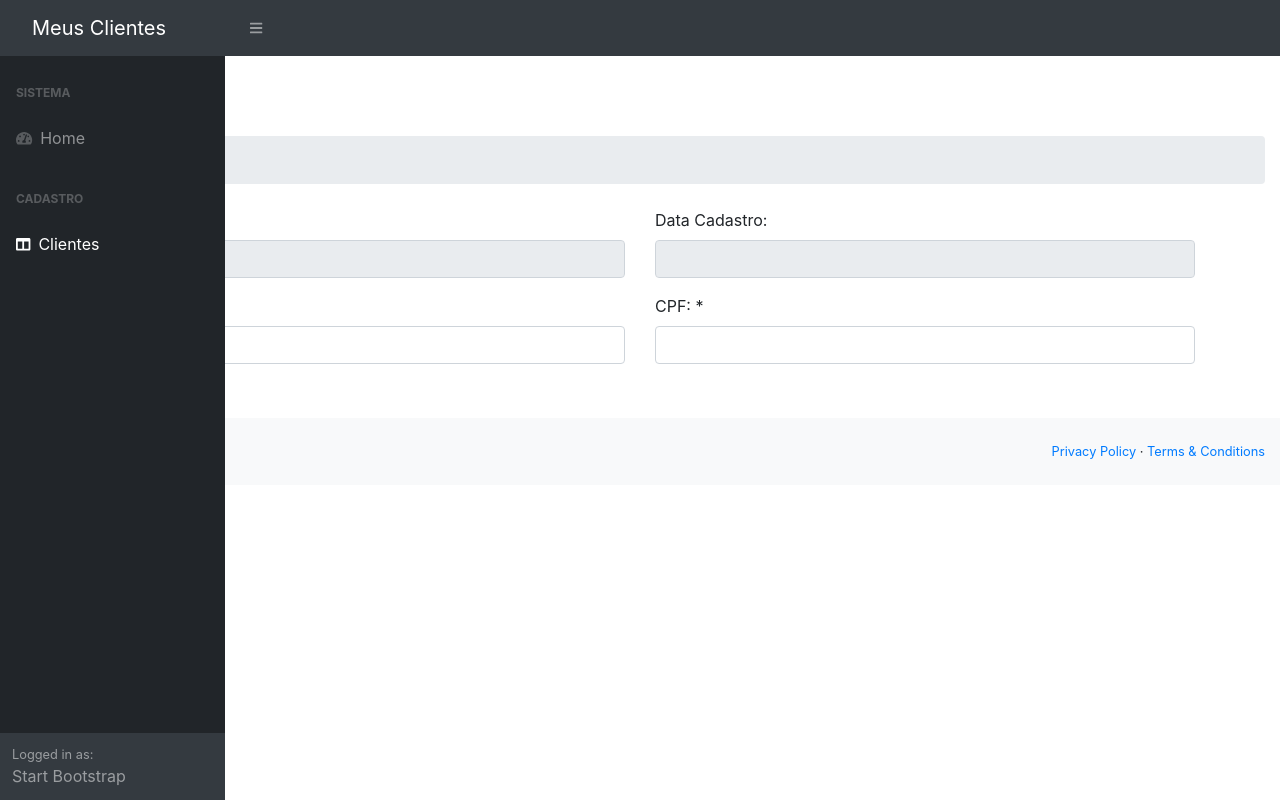
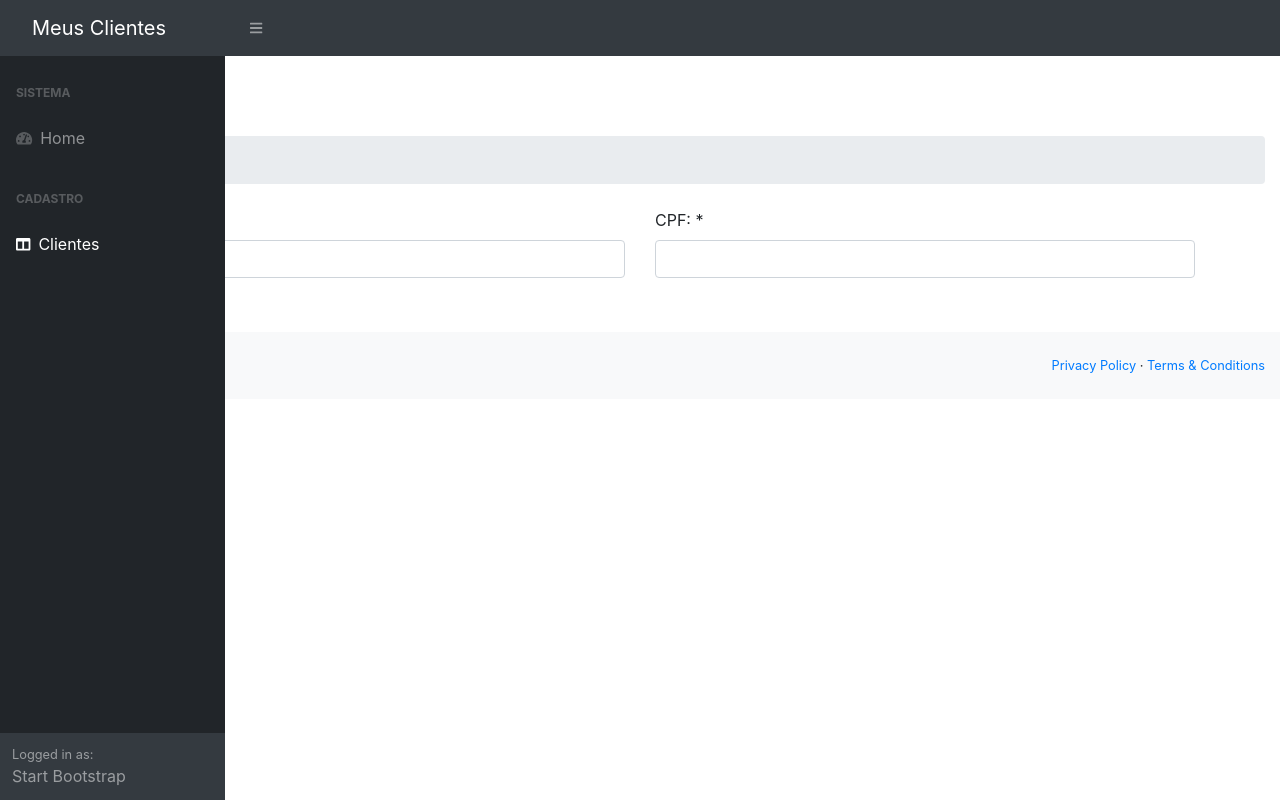
Before and after one commit to alanngeorge1/Springboot---Angular, an Angular app in the folder Frontend - Angular9/clientes-app/: page /clientes-form in a window 1280 px wide. Built offline with nearby package versions, Linux system fonts and the light colour scheme.

Commit message:
Criando alertas

```diff
--- a/Frontend - Angular9/clientes-app/src/app/clientes/clientes-form/clientes-form.component.html
+++ b/Frontend - Angular9/clientes-app/src/app/clientes/clientes-form/clientes-form.component.html
@@ -12,13 +12,13 @@
                     Cliente Salvo com sucesso!
                 </div>
                 <div class="alert alert-danger" role="alert" *ngFor="let erro of errors">
-                    {{ erro  }}
+                    {{ erro}}
                 </div>
             </div>
         </div>
 
-        <div class="row">
-            <div class="col-md-6">
+        <div class="row" *ngIf="cliente.id">
+            <div class="col-md-6" >
                 <div class="form-group">
                     <label>ID:</label>
                     <input type="text" class="form-control" name="id" [ngModel]="cliente.id" disabled="true"/>
--- a/Frontend - Angular9/clientes-app/src/app/clientes/clientes-form/clientes-form.component.ts
+++ b/Frontend - Angular9/clientes-app/src/app/clientes/clientes-form/clientes-form.component.ts
@@ -24,15 +24,17 @@
   }
 
   onSubmit(){
- this.service
+  this.service
     .salvar(this.cliente)
     .subscribe(response =>{
         this.success = true;
-      },
-        errorResponse =>{
-          this.errors = errorResponse.error.errors;
-      }
-      )
- }
+        this.errors = null;
+        this.cliente = response;
+      }, errorResponse => {
+        this.success = false;
+        this.errors = errorResponse.error.errors;
+      })
+  }
+
 
 }
```
